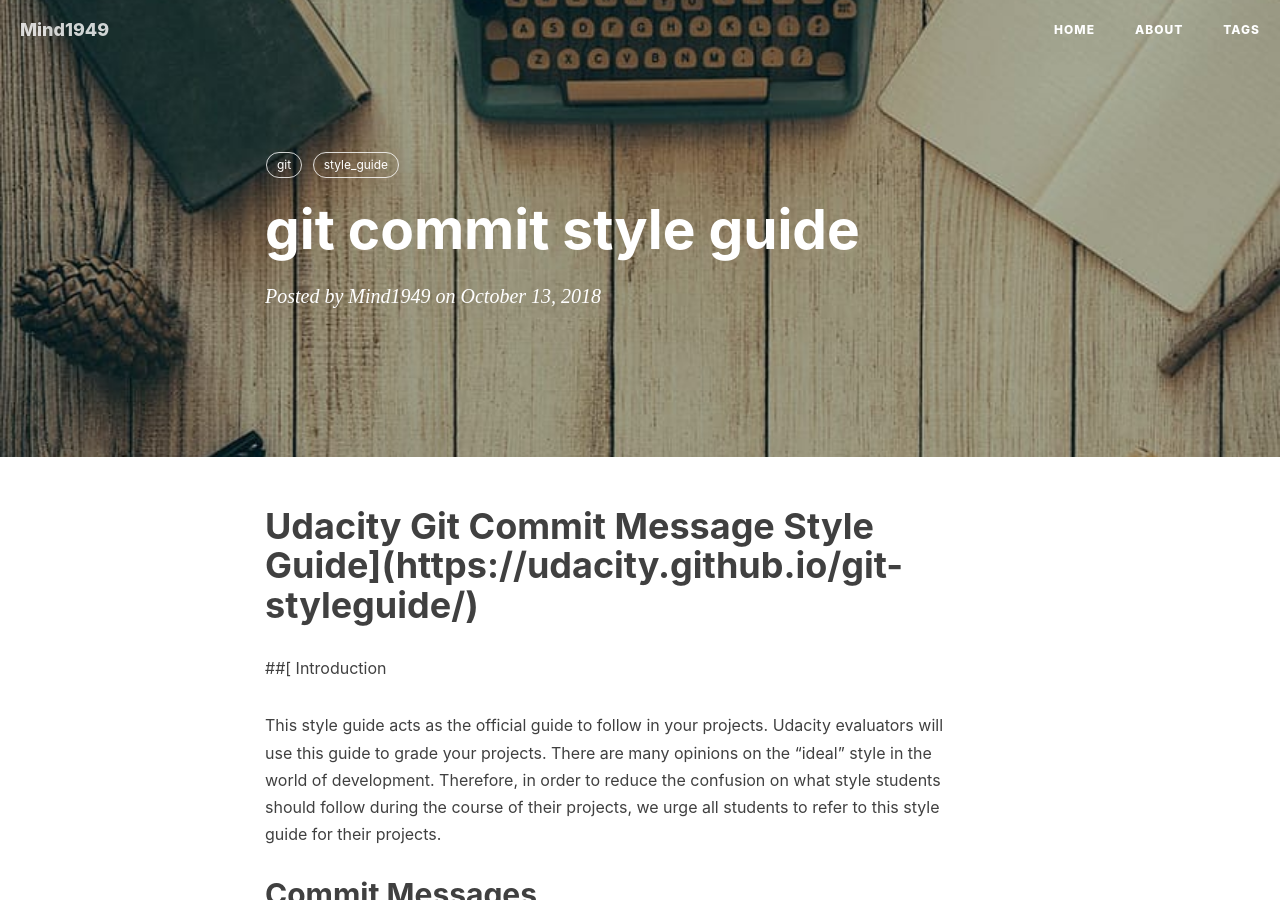
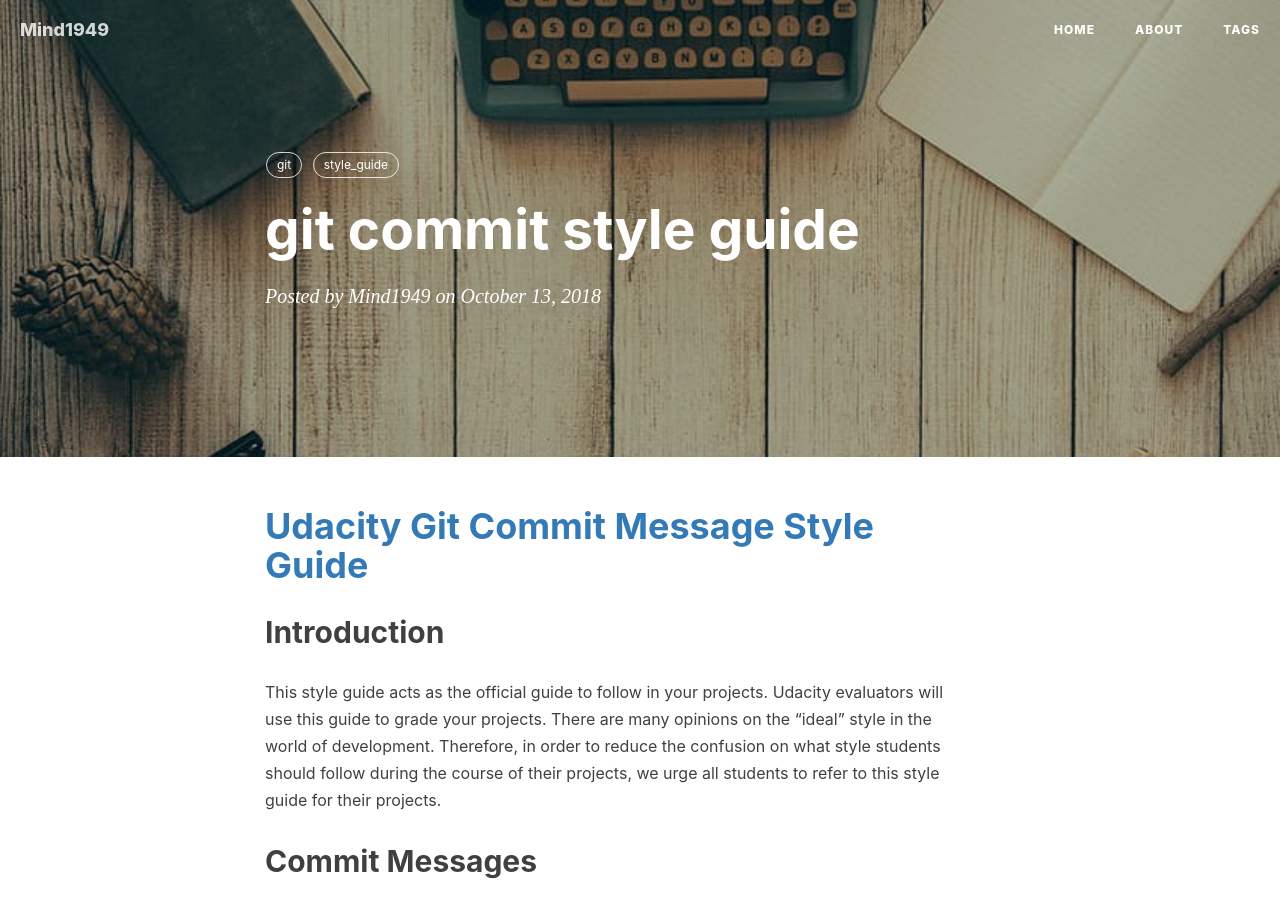
Before and after one commit to SCH94/mind1949.github.io, a Jekyll site: the page built from _posts/18-9-19-git commit messagemessage style guide.md, in a window 1280 px wide and 900 px high. Built offline with Jekyll 4.4.1, drawn with Linux system fonts in a browser that asks for light colours; nearby versions of some CDN libraries; comment, search, counter and statistics services are not loaded.

Commit message:
Update 18-9-19-git commit messagemessage style guide.md

```diff
--- a/_posts/18-9-19-git commit messagemessage style guide.md
+++ b/_posts/18-9-19-git commit messagemessage style guide.md
@@ -6,9 +6,9 @@ tags:
    git
    style_guide
 ---
-# Udacity Git Commit Message Style Guide](https://udacity.github.io/git-styleguide/)
+# [Udacity Git Commit Message Style Guide](https://udacity.github.io/git-styleguide/)
 
-##[ Introduction
+## Introduction
 
 This style guide acts as the official guide to follow in your projects. Udacity evaluators will use this guide to grade your projects. There are many opinions on the "ideal" style in the world of development. Therefore, in order to reduce the confusion on what style students should follow during the course of their projects, we urge all students to refer to this style guide for their projects.
 
```
